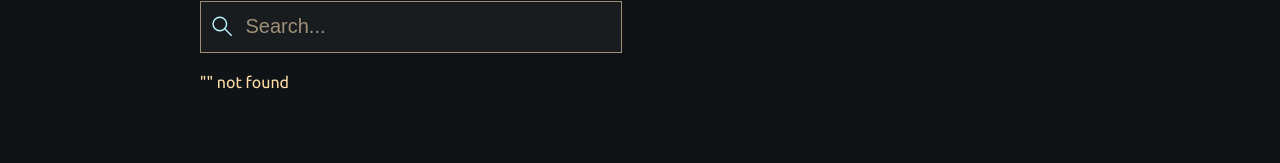
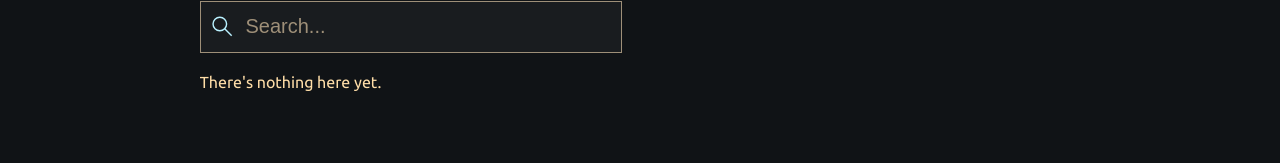
Before and after one commit to mikhalenkadaniil/angular-film-collection, an Angular app: page /home/film-list in a window 1280 px wide. Shown: the part 177-340 px from the top of the page. Built offline with nearby package versions, Linux system fonts and the light colour scheme; no server answers.

Commit message:
fix: check is films list exist

```diff
--- a/src/components/film-list/film-list.html
+++ b/src/components/film-list/film-list.html
@@ -11,7 +11,11 @@
             <app-film-card [data]="film" (openEvent)="onOpen($event)" (toggleFavoriteEvent)="onToggleFavorite($event)"></app-film-card>
           }
         } @else {
-          <div>"{{ store.searchingValue() }}" not found</div>
+          @if (store.searchingValue().length) {
+            <div>"{{ store.searchingValue() }}" not found</div>
+          } @else {
+            <div>There's nothing here yet.</div>
+          }
         }
       }
       @case ('favorites') {
```
